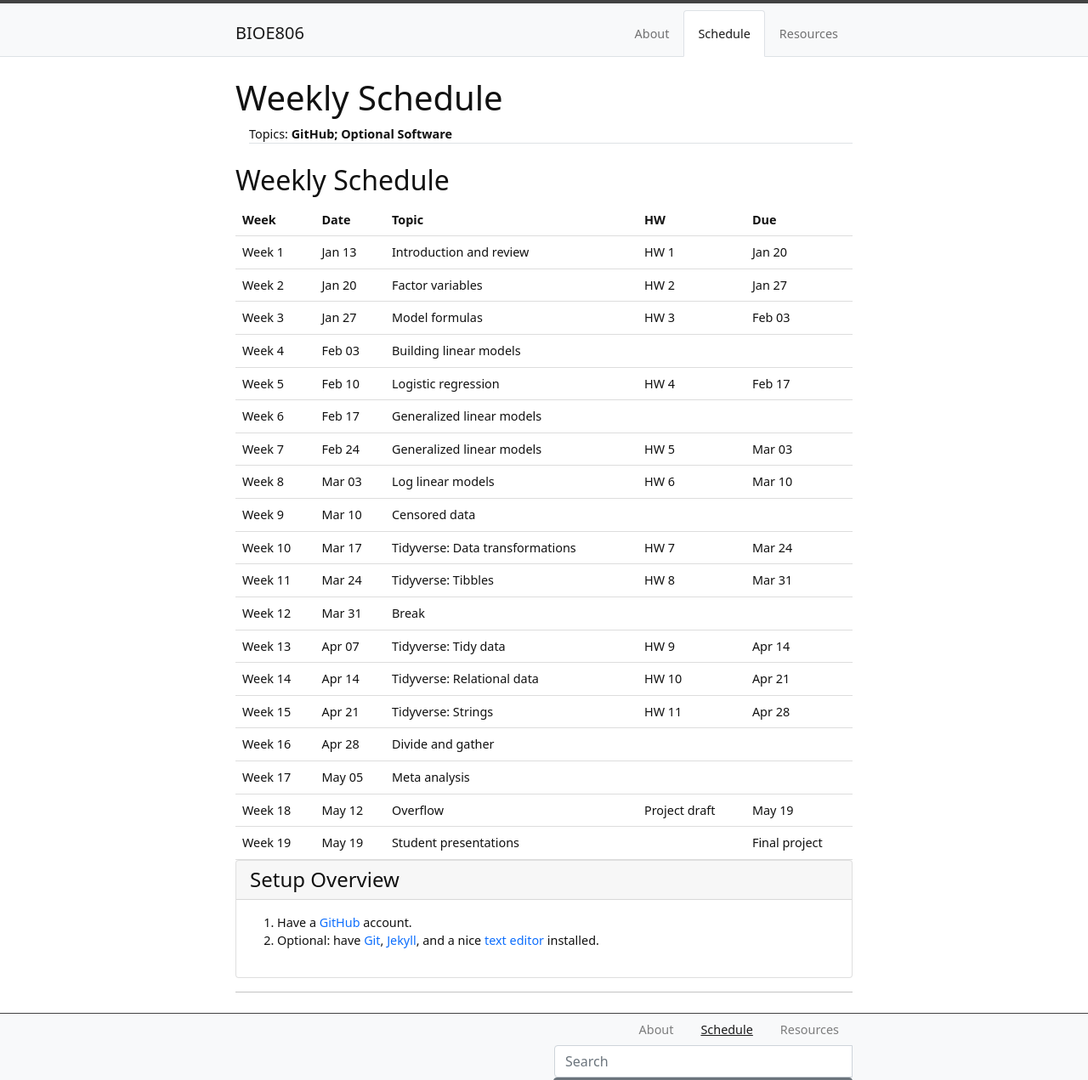
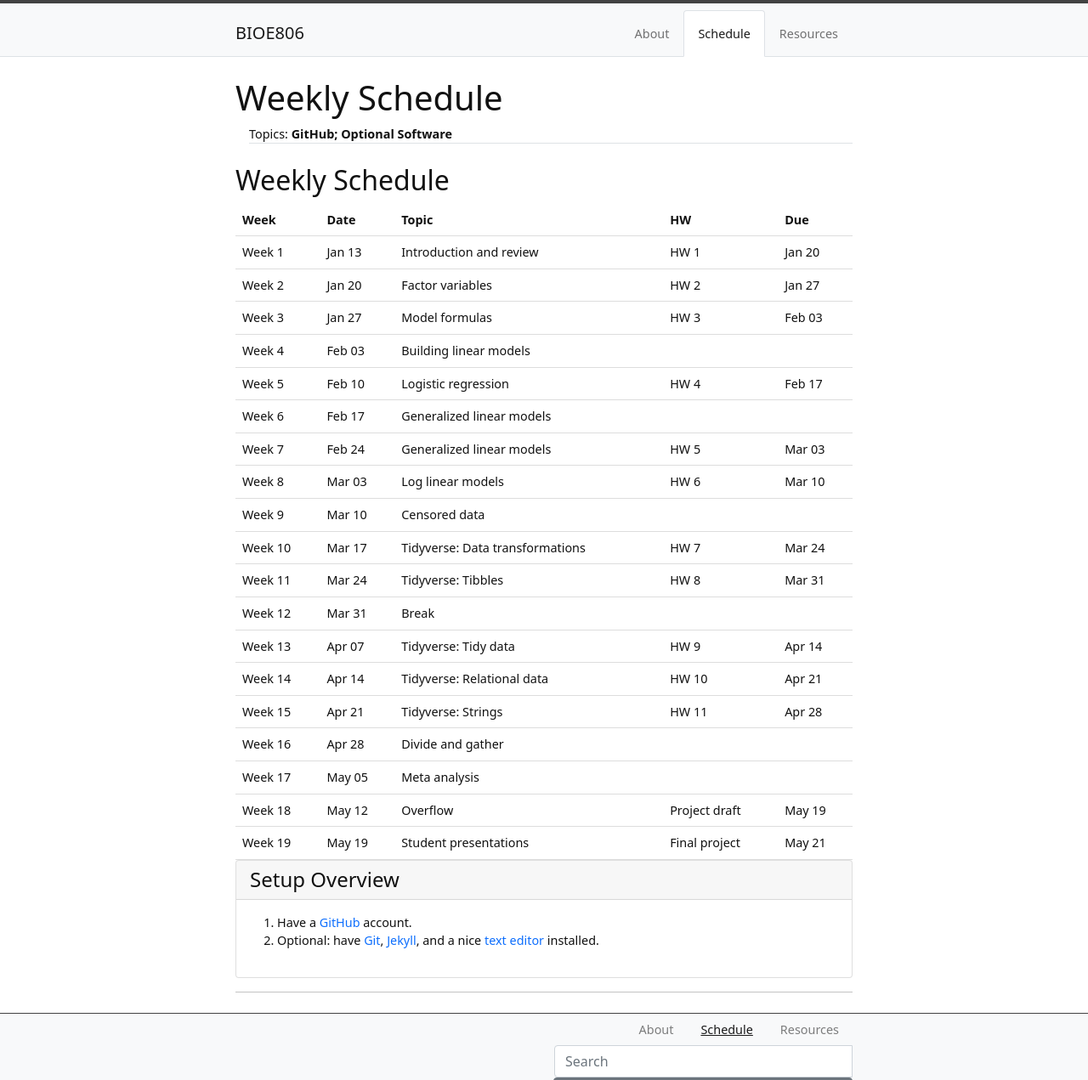
Before and after one commit to XiaoyuLiang/BIOE806-Spring2022, a Jekyll site: the page built from content/2-Schedule.md, in a window 1280 px wide, cut to the strip 0-1271 px from the top of the page. Shown: the whole strip at 85% size. Built offline with Jekyll 4.4.1, drawn with Linux system fonts in a browser that asks for light colours.

Commit message:
Update 2-Schedule.md

```diff
--- a/content/2-Schedule.md
+++ b/content/2-Schedule.md
@@ -162,8 +162,8 @@ tr:hover {background-color: #D6EEEE;}
     <td>Week 19</td>
     <td>May 19</td>
     <td>Student presentations</td>
-    <td></td>
     <td>Final project</td>
+    <td>May 21</td>
   </tr>
 
 </table>
```
